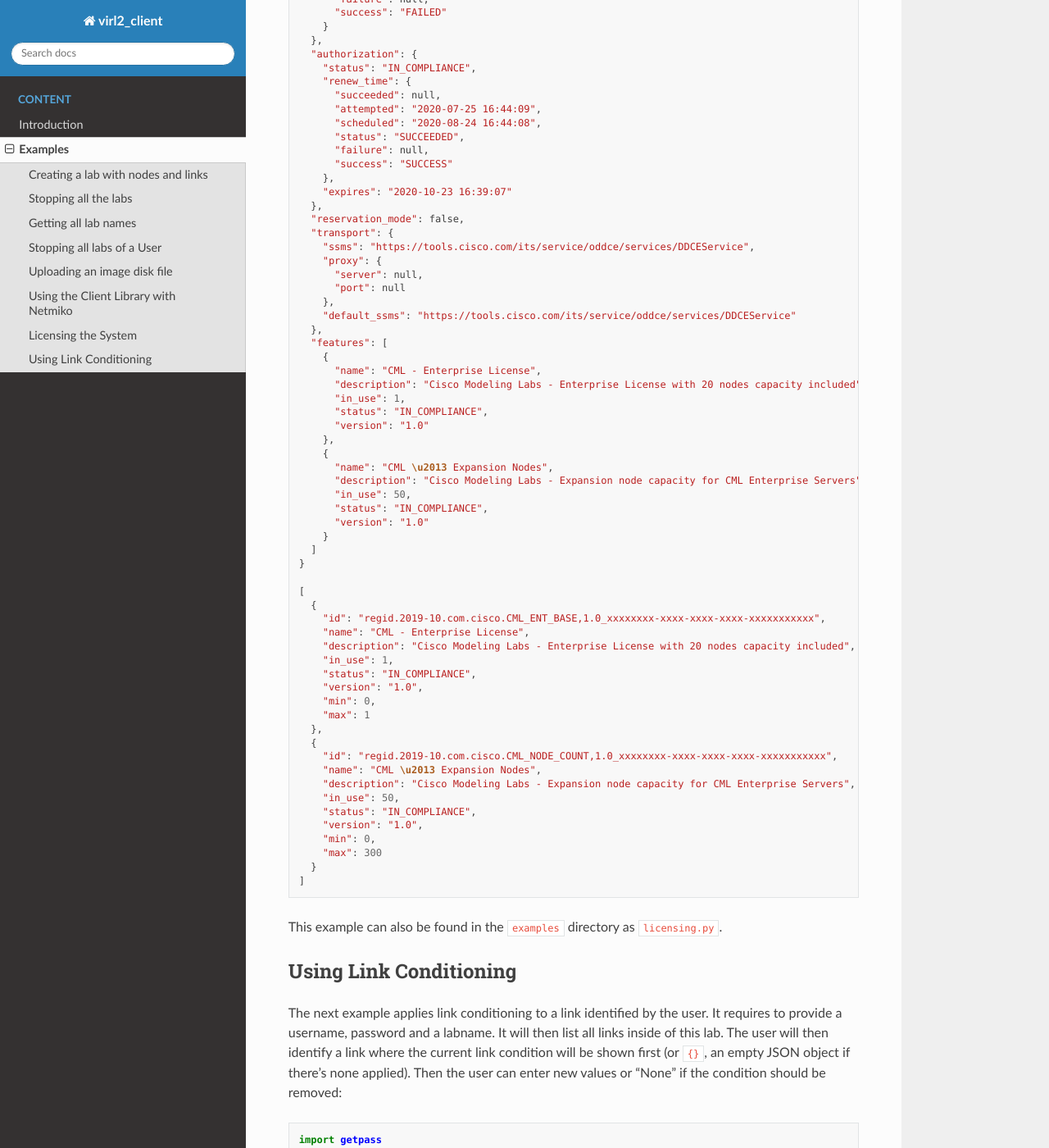
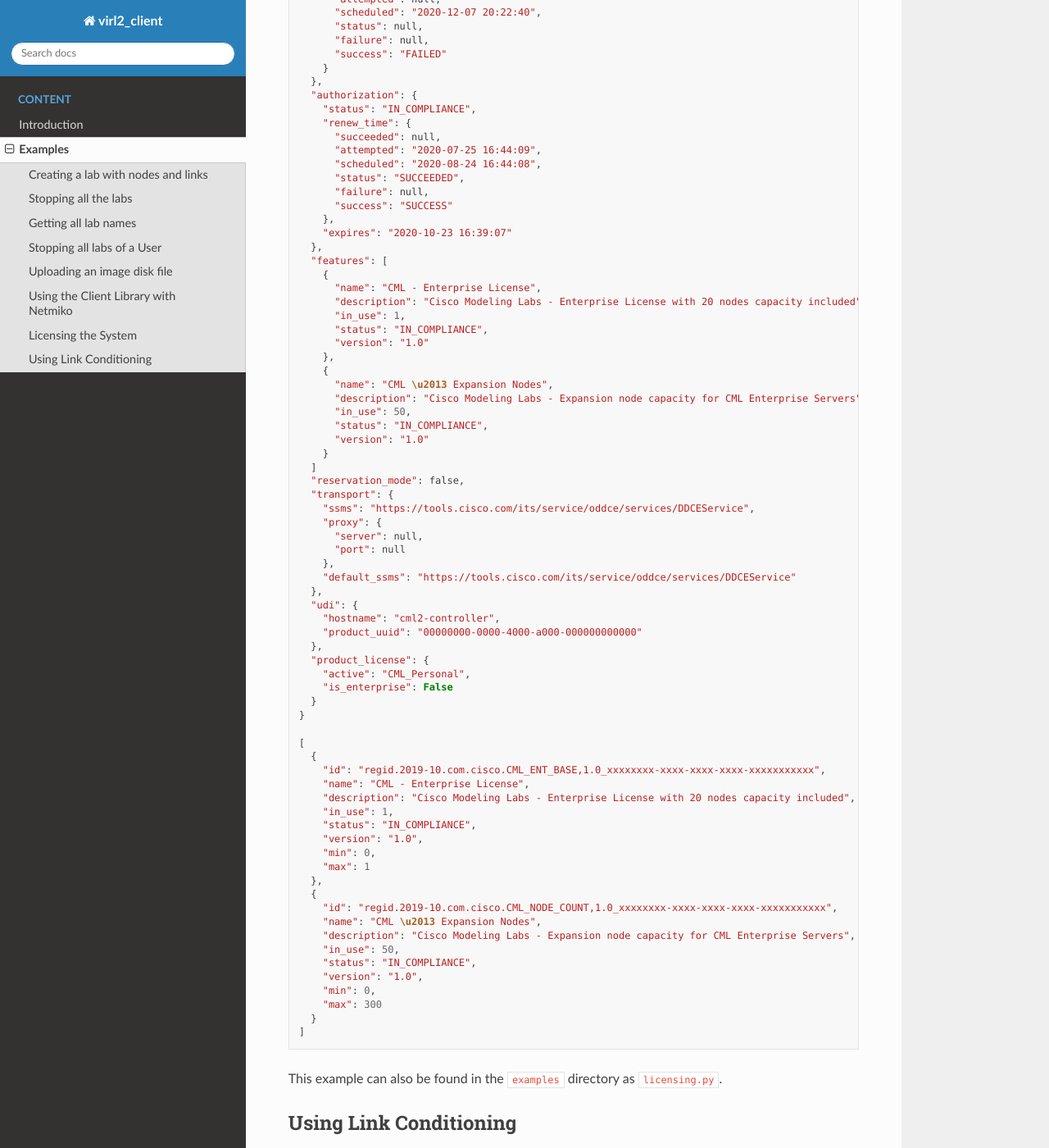
Before and after one commit to CiscoDevNet/virl2-client, a Sphinx documentation site: the page built from docs/source/examples.rst, in a window 1280 px wide and 1400 px high, scrolled down 4696 px. Shown: the whole window at 82% size. Built offline with Sphinx 7.4.7 and the Read the Docs theme 2.0.0, drawn with Linux system fonts in a browser that asks for light colours; some of the changed text lies outside the part shown.

Commit message:
SIMPLE-2761 Update licensing docs

```diff
--- a/docs/source/examples.rst
+++ b/docs/source/examples.rst
@@ -117,7 +117,7 @@
 
     LAB_USERNAME = 'cisco'
     LAB_PASSWORD = 'cisco'
-    VIRL_CONTROLLER = 'virl2-controller'
+    VIRL_CONTROLLER = 'cml2-controller'
     VIRL_USERNAME = input('username: ')
     VIRL_PASSWORD = getpass.getpass('password: ')
 
@@ -180,15 +180,19 @@
     import json
     from virl2_client import ClientLibrary
 
-    VIRL_CONTROLLER = "virl2-controller"
+    VIRL_CONTROLLER = "cml2-controller"
     VIRL_USERNAME = input("username: ")
     VIRL_PASSWORD = getpass.getpass("password: ")
-    SL_TOKEN = input("Smart License token: ")
+    SL_TOKEN = input("smart license token: ")
+    PRODUCT_CONFIG = input("product configuration: ")
 
     client = ClientLibrary(VIRL_CONTROLLER, VIRL_USERNAME, VIRL_PASSWORD, ssl_verify=False)
 
     # Get the licensing handle from the client as a property
     licensing = client.licensing
+
+    # Set the product configuration
+    licensing.set_product_license(PRODUCT_CONFIG)
 
     # Setup default license transport (i.e., directly connected to the external
     # Smart License server)
@@ -282,6 +276,23 @@
           "version": "1.0"
         }
       ]
+      "reservation_mode": false,
+      "transport": {
+        "ssms": "https://tools.cisco.com/its/service/oddce/services/DDCEService",
+        "proxy": {
+          "server": null,
+          "port": null
+        },
+        "default_ssms": "https://tools.cisco.com/its/service/oddce/services/DDCEService"
+      },
+      "udi": {
+        "hostname": "cml2-controller",
+        "product_uuid": "00000000-0000-4000-a000-000000000000"
+      },
+      "product_license": {
+        "active": "CML_Personal",
+        "is_enterprise": False
+      }
     }
 
     [
@@ -328,7 +339,7 @@
 
     from virl2_client import ClientLibrary
 
-    VIRL_CONTROLLER = "virl2-controller"
+    VIRL_CONTROLLER = "cml2-controller"
     VIRL_USERNAME = input("username: ")
     VIRL_PASSWORD = getpass.getpass("password: ")
     LAB_NAME = input("enter lab name: ")
@@ -368,7 +379,7 @@
     print()
     lnum = 0
     while lnum < 1 or lnum > i:
-        lnum = input("Enter link number to condition (1-{}): ".format(i))
+        lnum = input("enter link number to condition (1-{}): ".format(i))
         try:
             lnum = int(lnum)
         except ValueError:
```
Also changed, not shown: other parts of docs/source/examples.rst (+0 -10 lines).
